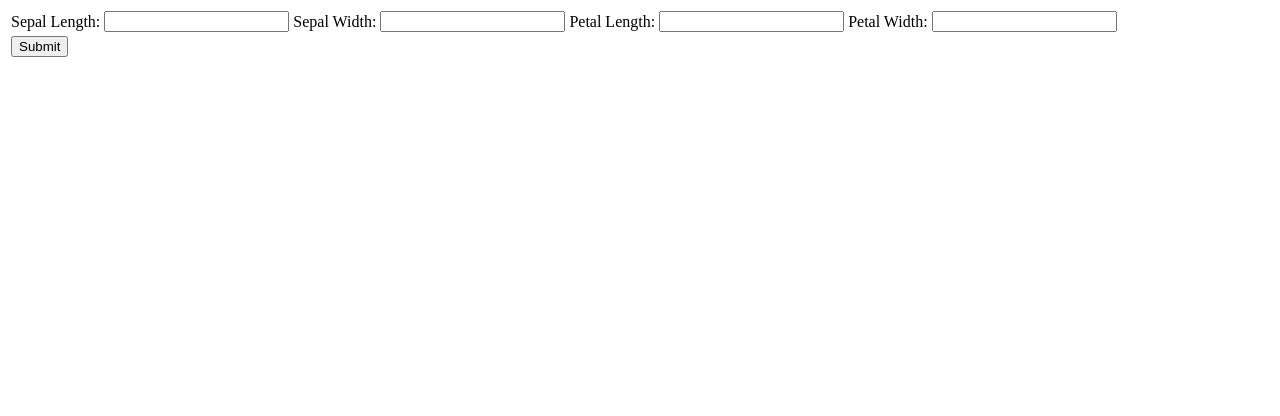
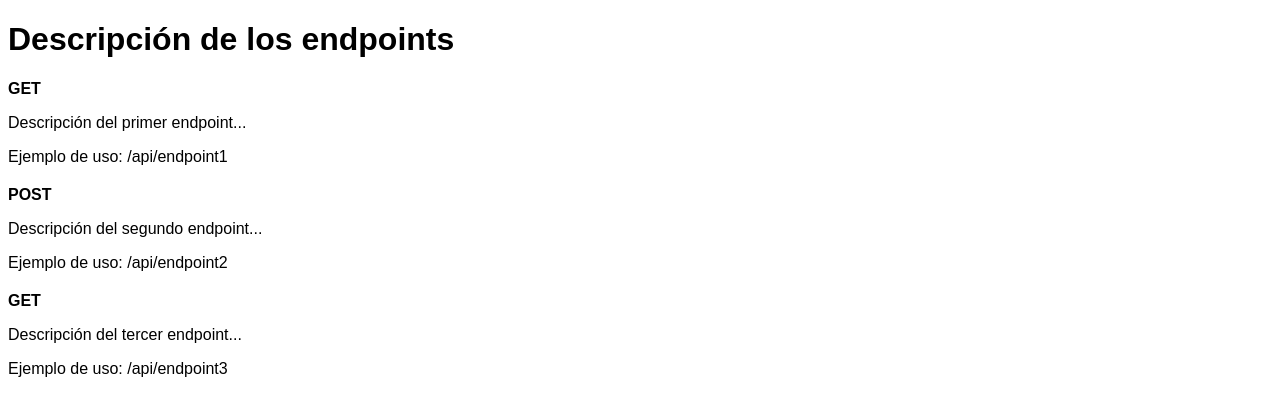
Before and after one commit to Borja-F/fl0-datapi, a Flask app: template templates/plantilla.html in a window 1280 px wide. Shown: the top 416 px of the page. Run offline with Flask 3, Linux system fonts and the light colour scheme; the template is opened without the code that fills it, so the values that code supplies are empty.

Commit message:
Updated plantilla and route

```diff
--- a/app.py
+++ b/app.py
@@ -16,7 +16,7 @@ app = Flask(__name__)
 
 
 
-@app.route('/hola', methods= ["GET"])
+@app.route('/', methods= ["GET"])
 def saluda():
 
     return render_template("plantilla.html")
--- a/requirements.txt
+++ b/requirements.txt
@@ -1,6 +1,6 @@
 pandas==2.1.0
-scikit-learn==1.3.0
-SQLAlchemy==2.0.20
+
+
 gunicorn==20.1.0
 psycopg2-binary==2.9.7
 Flask==2.3.3
--- a/templates/plantilla.html
+++ b/templates/plantilla.html
@@ -1,55 +1,39 @@
 <!DOCTYPE html>
-<html lang="en">
+<html>
 <head>
-<title>Hola, que tal {{nombre}}</title>
-<meta charset="utf-8" />
+    <title>Descripción de los endpoints</title>
+    <style>
+        body {
+            font-family: Arial, sans-serif;
+        }
+        .endpoint {
+            margin-bottom: 20px;
+        }
+        .method {
+            font-weight: bold;
+        }
+    </style>
 </head>
+<body>
+    <h1>Descripción de los endpoints</h1>
 
+    <div class="endpoint">
+        <p class="method">GET</p>
+        <p>Descripción del primer endpoint...</p>
+        <p>Ejemplo de uso: /api/endpoint1</p>
+    </div>
 
+    <div class="endpoint">
+        <p class="method">POST</p>
+        <p>Descripción del segundo endpoint...</p>
+        <p>Ejemplo de uso: /api/endpoint2</p>
+    </div>
 
-
-
-
-<form id = "myForm"  action="/v0/predictor" method="POST">
-  <table>
-    <tr>
-      <td><label for="s_length">Sepal Length:</label><br></td>
-      <td> <input type="number" step="0.01" id="s_length" name="s_length"><br> </td>
-      <td><label for="s_width">Sepal Width:</label><br> </td>
-      <td><input type="number" step="0.01" id="s_width" name="s_width"><br></td>
-      <td><label for="p_length">Petal Length:</label><br></td>
-      <td><input type="number" step="0.01" id="p_length" name="p_length"><br></td>
-      <td><label for="p_width">Petal Width:</label><br></td>
-      <td><input type="number" step="0.01" id="p_width" name="p_width"><br></td>
-    </tr>
-    <tr>
-      <td colspan="8"><input type="submit" value="Submit"></td>
-    </tr>
-  </table>
-</form>
-
-
-<p id="error"></p>
-
-<script>
-document.getElementById("myForm").onsubmit = function() {
-  var sLength = document.getElementById("s_length").value;
-  var sWidth = document.getElementById("s_width").value;
-  var pLength = document.getElementById("p_length").value;
-  var pWidth = document.getElementById("p_width").value;
-
-  if (sLength === "" || sWidth === "" || pLength === "" || pWidth === "") {
-    document.getElementById("error").innerHTML = "Please fill all the fields.";
-    return false;
-  } else if (isNaN(sLength) || isNaN(sWidth) || isNaN(pLength) || isNaN(pWidth)) {
-    document.getElementById("error").innerHTML = "Please enter only numbers.";
-    return false;
-  } else {
-    document.getElementById("error").innerHTML = "";
-    return true;
-  }
-};
-</script>
+    <div class="endpoint">
+        <p class="method">GET</p>
+        <p>Descripción del tercer endpoint...</p>
+        <p>Ejemplo de uso: /api/endpoint3</p>
+    </div>
 
 </body>
 </html>
```
